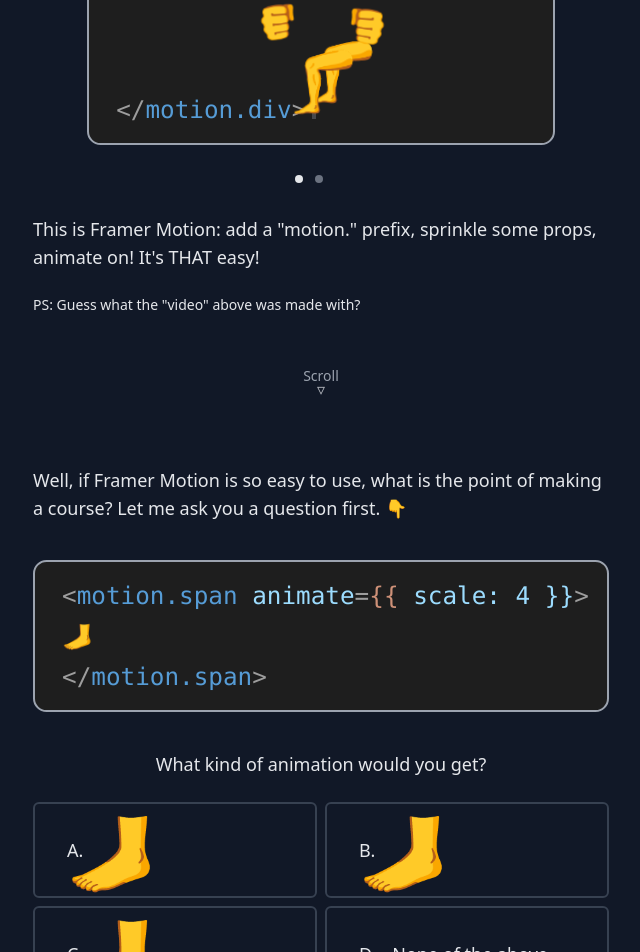
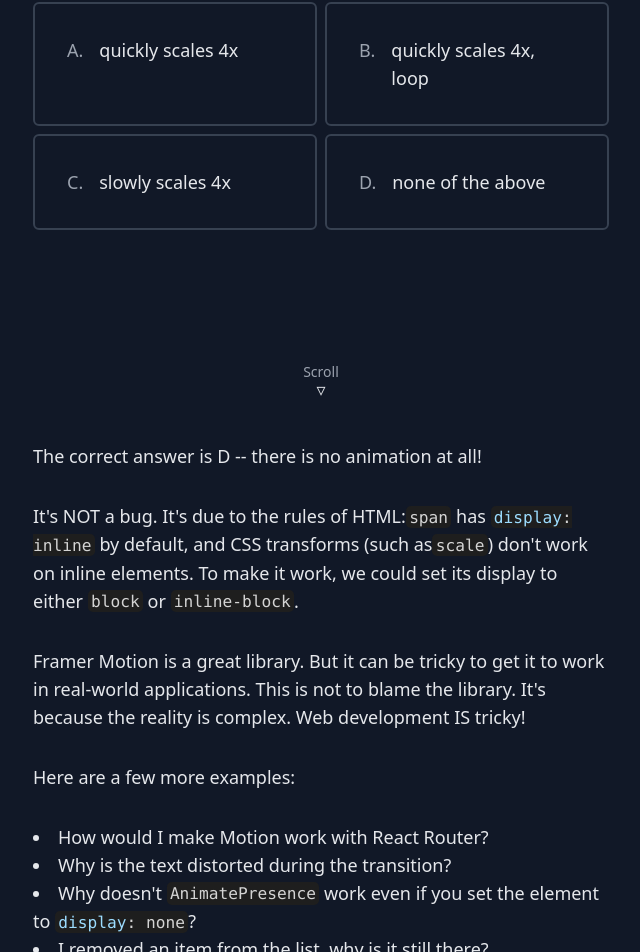
Before and after one commit to lintonye/smileys-in-motion, a Next.js app in the folder smileysinmotion.com/: page / in a window 1280 px wide. Shown: the part 398-1350 px from the top of the page, without its empty margins (319-959 px from the left). Built offline with nearby package versions, Linux system fonts and the light colour scheme.

Commit message:
Improve quiz

```diff
--- a/smileysinmotion.com/components/Home.js
+++ b/smileysinmotion.com/components/Home.js
@@ -244,27 +244,35 @@ function DanceDemo({ animate }) {
   );
 }
 
-function Foot({ repeatType = null }) {
+function Fist({ repeatType = null, duration = undefined, className }) {
   return (
     <motion.span
-      className="inline-block"
+      className={`inline-block ${className}`}
       initial={{ scale: 1 }}
       animate={{ scale: 4 }}
       transition={{
         ...(repeatType ? { repeat: Infinity, repeatType } : { type: "ease" }),
-        duration: 2,
+        duration,
       }}
     >
-      🦶
+      👊
     </motion.span>
   );
 }
 
-function Option({ id, children }) {
+function Option({ id, title, selected, onSelect, children }) {
+  const [hovered, setHovered] = useState(false);
   return (
-    <motion.div className="border-2 border-solid border-gray-700 rounded-md p-8 cursor-pointer hover:border-blue-500 hover:bg-gray-800 flex space-x-4">
-      <div>{id}.</div>
-      <div>{children}</div>
+    <motion.div
+      className={`border-2 border-solid border-gray-700 rounded-md p-8 cursor-pointer hover:border-blue-400 flex space-x-4 ${
+        selected && "border-blue-500 bg-gray-800 hover:bg-gray-800"
+      }`}
+      onMouseEnter={() => setHovered(true)}
+      onMouseLeave={() => setHovered(false)}
+      onTap={() => typeof onSelect === "function" && onSelect()}
+    >
+      <span className="text-gray-400">{id}.</span>
+      <span>{hovered && children ? children : title}</span>
     </motion.div>
   );
 }
@@ -332,6 +340,28 @@ function QuizAnswer() {
 }
 
 function Quiz() {
+  const [choice, setChoice] = useState(null);
+  const options = [
+    {
+      id: "A",
+      title: "quickly scales 4x",
+      preview: <Fist repeatType={null} className="ml-4" />,
+    },
+
+    {
+      id: "B",
+      title: "quickly scales 4x, loop",
+      preview: <Fist repeatType={"reverse"} className="ml-4" />,
+    },
+
+    {
+      id: "C",
+      title: "slowly scales 4x",
+      preview: <Fist duration={1} className="ml-4" />,
+    },
+
+    { id: "D", title: "none of the above" },
+  ];
   return (
     <Page className="max-w-xl space-y-6 text-lg pt-16" fullScreen>
       <p className="">
@@ -340,21 +370,23 @@ function Quiz() {
       </p>
 
       <Code>{`<motion.span animate={{ scale: 4 }}>
-🦶
+👊
 </motion.span>
 `}</Code>
-      <p className="text-center">What kind of animation would you get?</p>
+      <p className="text-center">
+        What kind of animation would you get (hover to preview)?
+      </p>
       <div className="grid grid-cols-2 gap-2">
-        <Option id="A">
-          <Foot repeatType={null} />
-        </Option>
-        <Option id="B">
-          <Foot repeatType={"loop"} />
-        </Option>
-        <Option id="C">
-          <Foot repeatType={"reverse"} />
-        </Option>
-        <Option id="D">None of the above</Option>
+        {options.map(({ id, title, preview }) => (
+          <Option
+            id={id}
+            title={title}
+            selected={choice === id}
+            onSelect={() => setChoice(id)}
+          >
+            {preview}
+          </Option>
+        ))}
       </div>
     </Page>
   );
@@ -363,7 +395,7 @@ function Quiz() {
 function Main() {
   return (
     <div>
-      <Heading />
+      {/* <Heading /> */}
       <Quiz />
       <QuizAnswer />
     </div>
```
